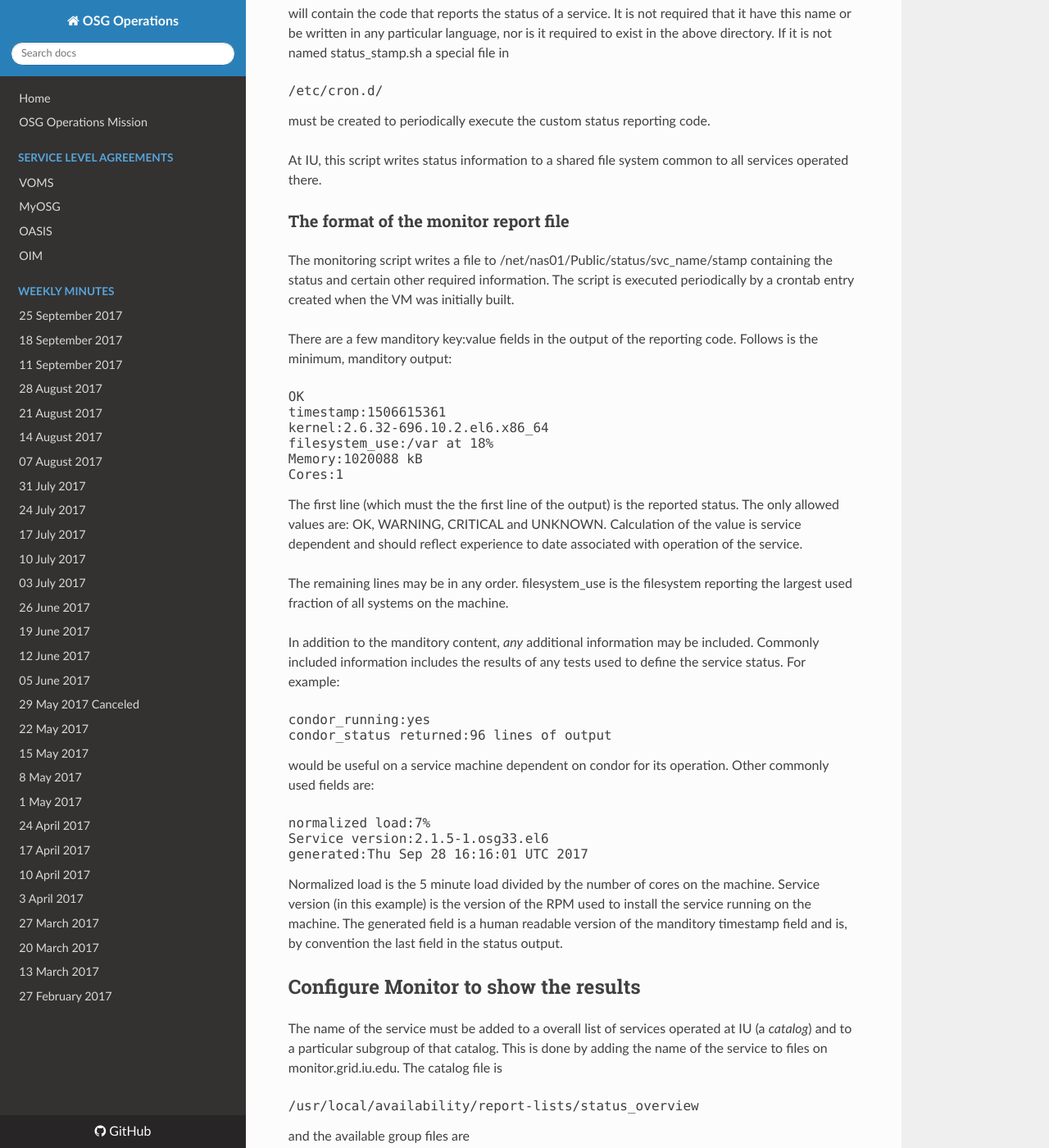
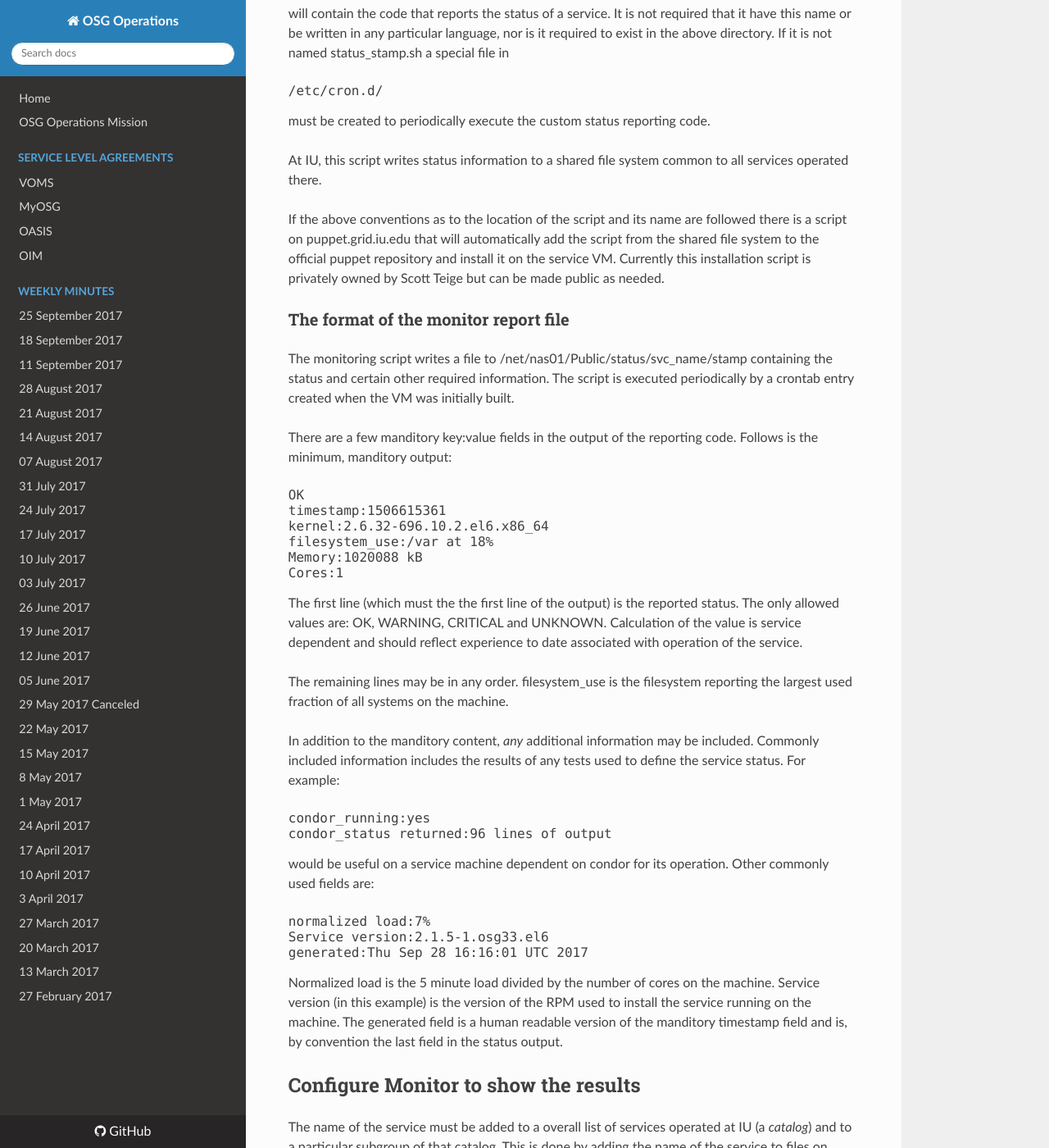
Before and after one commit to osg-htc/operations, an MkDocs documentation site: the page built from docs/create_a_service.md, in a window 1280 px wide and 1400 px high, scrolled down 1728 px. Shown: the whole window at 82% size. Built offline with MkDocs 1.6.1, drawn with Linux system fonts in a browser that asks for light colours; nearby versions of some CDN libraries; old or Windows-style settings are respelled for this version of MkDocs; some of the changed text lies outside the part shown.

Commit message:
Update create_a_service.md

```diff
--- a/docs/create_a_service.md
+++ b/docs/create_a_service.md
@@ -83,6 +83,12 @@ must be created to periodically execute the custom status reporting code.
 At IU, this script writes status information to a shared file system common to
 all services operated there.
 
+If the above conventions as to the location of the script and its name are followed
+there is a script on puppet.grid.iu.edu that will automatically add the script
+from the shared file system to the official puppet repository and install it
+on the service VM. Currently this installation script is privately owned by
+Scott Teige but can be made public as needed.
+
 ### The format of the monitor report file
 
 The monitoring script writes a file to /net/nas01/Public/status/svc_name/stamp
@@ -142,7 +148,8 @@ perfsonar
 production
 swamp
 </pre>
-all in the same directory as the catalog.
+all in the same directory as the catalog. No further action is required at this time, the
+results will eventually (within one hour) be presented at locations described below.
 
 ## Where to see the results
 
```
